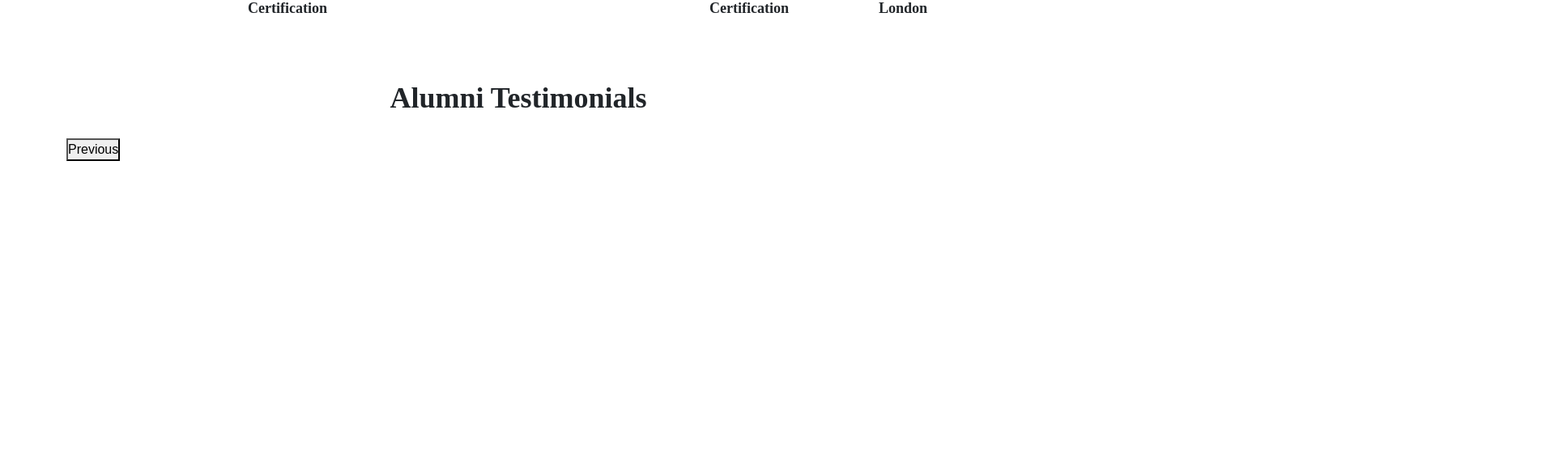
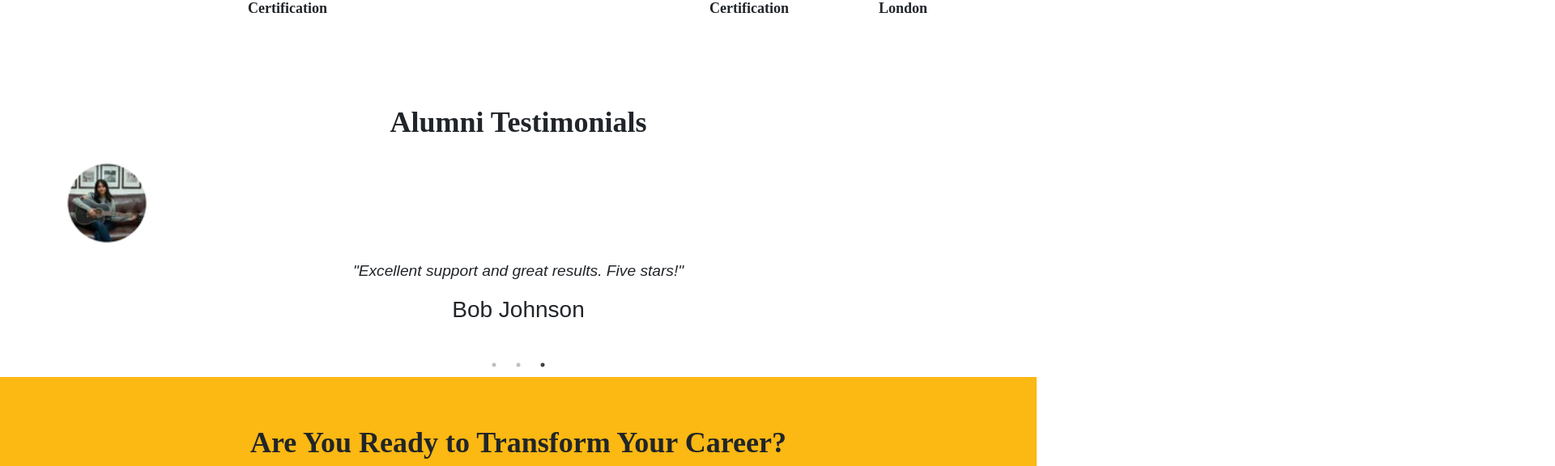
Before and after one commit to SANSKARTZAR/spardhalead, a Next.js app: page / in a window 1280 px wide. Shown: the part 4860-5436 px from the top of the page at 81% size, 1920 px wide, since content can reach past the window. Built offline with nearby package versions, Linux system fonts and the light colour scheme.

Commit message:
update testimonilal

```diff
--- a/package.json
+++ b/package.json
@@ -12,6 +12,7 @@
     "next": "14.2.5",
     "react": "^18",
     "react-dom": "^18",
-    "react-slick": "^0.30.2"
+    "react-slick": "^0.30.2",
+    "slick-carousel": "^1.8.1"
   }
 }
--- a/src/app/component/spardhalead/CertifiedTestimonial.js
+++ b/src/app/component/spardhalead/CertifiedTestimonial.js
@@ -1,25 +1,42 @@
 'use client';
-import React, { Component } from "react";
-import Slider from "react-slick";
+import React from "react";
+import Image from "next/image";
+import Slider from 'react-slick';
+import "slick-carousel/slick/slick.css";
+import "slick-carousel/slick/slick-theme.css";
 
-import Image from "next/image";
-import certification from "@/app/assets/images/best-online-guitar-lessons.png";
+import client1 from "@/app/assets/images/client/1.png";
 
+const testimonials = [
+    {
+        name: "Ashka Jadhav",
+        heading: "Best Online Guitar Course",
+        text: "“I love how my teachers adapt the curriculum to my preferences so I excel at what I am good at and stay motivated while also working on improvement.”",
+        image: client1,
+    },
+    {
+        name: "Jane Smith",
+        heading: "Best Online Guitar Course",
+        text: "I'm very satisfied with the quality and speed.",
+        image: client1,
+    },
+    {
+        name: "Bob Johnson",
+        heading: "Best Online Guitar Course",
+        text: "Excellent support and great results. Five stars!",
+        image: client1,
+    }
+];
 
-
-
-export default class CertifiedTest extends Component {
-    render() {
+const CertifiedTest = () => {
     const settings = {
-            className: "center",
-            centerMode: true,
+        dots: true,
         infinite: true,
-            centerPadding: "60px",
-            autoplay: false,
+        speed: 500,
         slidesToShow: 1,
-            arrows: true,
-            autoplaySpeed: 1000,
-            speed: 500
+        slidesToScroll: 1,
+        autoplay: true,
+        autoplaySpeed: 3000,
     };
     return (
         <>
@@ -29,24 +46,20 @@ export default class CertifiedTest extends Component {
                         <h1 className="section-title">Alumni Testimonials</h1>
                     </div>
                     <div>
-                            <Slider {...settings} className="Containertest">
-                                <div className="testSlidebox" >
-                                    “I love the way things are set up at spardha. Everything is so organized and systematic. Both the teachers and customers are handled very well. I mainly like the way classes are arranged and both the parties are kept in sync. Any concerns and problems get solved immediately. There is always a dedicated staff to help us & guide us.”
-                                    Chitranshi Chavan
-                                    Electron
+                        <Slider {...settings}>
+                            {testimonials.map((testimonial, index) => (
+                                <div key={index} style={{ padding: '20px', textAlign: 'center' }}>
+                                <div className="testimonial-div">
+                                    <Image
+                                        src={testimonial.image}
+                                        alt={testimonial.name}
+                                        style={{ borderRadius: '50%', width: '100px', height: '100px', objectFit: 'cover', marginBottom: '20px', textAlign: 'center' }}
+                                    />
+                                    <p style={{ fontStyle: 'italic', fontSize: '1.2em' }}>"{testimonial.text}"</p>
+                                    <h3 style={{ marginTop: '10px' }}>{testimonial.name}</h3>
                                 </div>
-                                <div className="testSlidebox">
-                                    2
                                 </div>
-                                <div className="testSlidebox" >
-                                    3
-                                </div>
-                                <div className="testSlidebox" >
-                                    4
-                                </div>
-                                <div className="testSlidebox" >
-                                    5
-                                </div>
+                            ))}
                         </Slider>
                     </div>
                 </div>
@@ -54,4 +67,4 @@ export default class CertifiedTest extends Component {
         </>
     );
 }
-}
+export default CertifiedTest;
--- a/src/app/globals.css
+++ b/src/app/globals.css
@@ -291,3 +291,11 @@ a:hover {
     font-family: Playfair Display, serif;
     font-size: 18px;
 }
+
+.testimonial-div{
+    text-align: center!important;
+}
+
+.certif-test{
+    padding:30px 0;
+}
```
Also changed, not shown: src/app/assets/images/client/1.png (added), 1 other file (tests, documents, lock files or other folders). Lines whose indentation alone changed are shown as unchanged.
